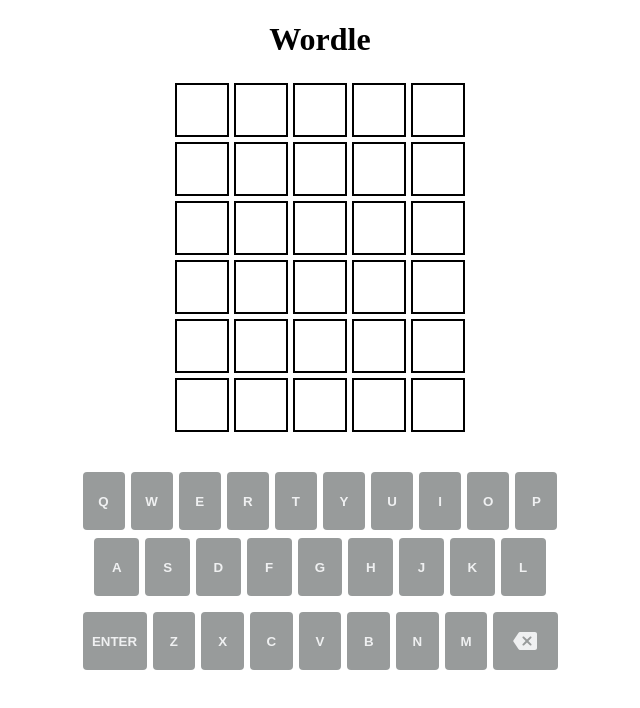
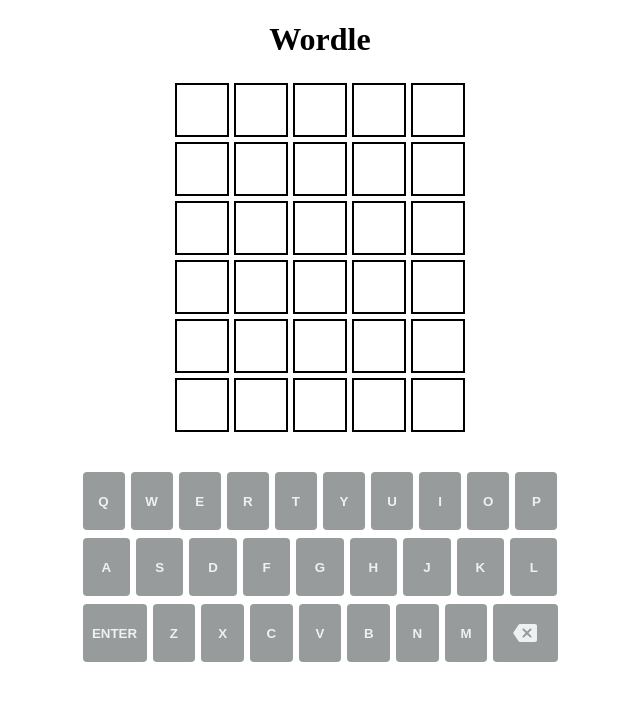
Before and after one commit to jmitch1132/wordle-remake, a React (Create React App) app: page / in a window 1280 px wide. Both pictures are taken after a click on the button "EASY". Shown: the top 708 px of the page, without its empty margins (320-960 px from the left). Built offline with nearby package versions, Linux system fonts and the light colour scheme.

Commit message:
refactor

```diff
--- a/src/Components/App.tsx
+++ b/src/Components/App.tsx
@@ -11,11 +11,15 @@
     <>
       <h1 className="wordleHeader">Wordle</h1>
       {level && <Game level={level} setLevel={setLevel} />}
-      <div>
-        {!level && (
+      <div>{!level && <HowToPlayModal setLevel={setLevel} />}</div>
+    </>
+  );
+}
+
+function HowToPlayModal({ setLevel }: { setLevel: (level: string) => void }) {
+  return (
     <Dialog open>
       <h2 className="modalHeader">Wordle</h2>
-
       <DialogContent className="modalBody">
         <h4>How To Play:</h4>
         <ol
@@ -24,9 +28,7 @@
             fontFamily: "Franklin Gothic",
           }}
         >
-                <li>
-                  Use your keyboard to guess a five letter word in six tries
-                </li>
+          <li>Use your keyboard to guess a five letter word in six tries</li>
           <li>Hit Enter to submit your guess</li>
           <li>
             The tiles will change color to guide you
@@ -54,9 +56,6 @@
         </Button>
       </span>
     </Dialog>
-        )}
-      </div>
-    </>
   );
 }
 
--- a/src/Components/Game.tsx
+++ b/src/Components/Game.tsx
@@ -94,24 +94,16 @@
 }: AlertProps) {
   const index = guesses.findIndex((g) => g == null);
   const turns = index !== -1 ? index : 6;
+  const isWinner = winGame ? "winner" : "loser";
 
   return (
     <div className="modal">
+      <div>
+        <h1>{winGame ? "You Win!" : "Loser!"}</h1>
         {winGame && (
-        <div>
-          <h1>You Win!</h1>
           <p className="desc">You found the word in {turns} of 6 moves</p>
-          <p className="answer winner">{answer}</p>
-          <span className="actions">
-            <Button onClick={handlePlayAgain}>Play Again</Button>
-            <Button onClick={handleChangeLevel}>Change Level</Button>
-          </span>
-        </div>
         )}
-      {!winGame && (
-        <div>
-          <h1>Loser!</h1>
-          <p className="answer loser">{answer}</p>
+        <p className={`answer ${isWinner}`}>{answer}</p>
         <span className="actions">
           <Button className="playAgain" onClick={handlePlayAgain}>
             Play Again
@@ -121,7 +113,6 @@
           </Button>
         </span>
       </div>
-      )}
     </div>
   );
 }
--- a/src/Components/Keyboard.tsx
+++ b/src/Components/Keyboard.tsx
@@ -1,6 +1,12 @@
 import { BackspaceRounded } from "@mui/icons-material";
 import "../Styles/Keyboard.css";
 import clsx from "clsx";
+
+const rows = [
+  ["q", "w", "e", "r", "t", "y", "u", "i", "o", "p"],
+  ["a", "s", "d", "f", "g", "h", "j", "k", "l"],
+  ["Enter", "z", "x", "c", "v", "b", "n", "m", "Backspace"],
+];
 
 interface KeyboardProps {
   handleKeyDown: (key: string) => void;
@@ -16,60 +22,22 @@
 }: KeyboardProps) {
   function getKeyboardClassname(input: string) {
     const key = input.toUpperCase();
-    if (guessedLetters.has(key)) {
+    if (!guessedLetters.has(key)) return "";
+
     if (answer.includes(key)) {
       const correctIndex = answer.indexOf(key);
       for (const guess of guesses) {
-          if (!guess) continue;
-          for (let i = 0; i < guess.length; i++) {
-            if (guess[i] === key && i === correctIndex) {
+        if (guess && guess[correctIndex] === key) {
           return "keyboardCorrect";
-            }
         }
       }
       return "keyboardFound";
     }
     return "keyboardIncorrect";
   }
-    return "";
-  }
 
-  function getSpecialKeyClass(key: string) {
-    if (key === "Enter" || key === "Backspace") {
-      return "specialKey";
-    }
-    return "";
-  }
-
+  function renderKeyboardButton(key: string) {
     return (
-    <div className="keyboardSection">
-      <div className="keyboardRow">
-        {["q", "w", "e", "r", "t", "y", "u", "i", "o", "p"].map((key) => (
-          <button
-            className={clsx("keyboardButton", getKeyboardClassname(key))}
-            onClick={() => handleKeyDown(key)}
-            key={key}
-          >
-            {key}
-          </button>
-        ))}
-      </div>
-      <div className="keyboardRow">
-        <div className="keyboardRow secondRow">
-          {["a", "s", "d", "f", "g", "h", "j", "k", "l"].map((key) => (
-            <button
-              className={clsx("keyboardButton", getKeyboardClassname(key))}
-              onClick={() => handleKeyDown(key)}
-              key={key}
-            >
-              {key}
-            </button>
-          ))}
-        </div>
-      </div>
-      <div className="keyboardRow">
-        {["Enter", "z", "x", "c", "v", "b", "n", "m", "Backspace"].map(
-          (key) => (
       <button
         className={clsx(
           "keyboardButton",
@@ -81,11 +49,25 @@
       >
         {key === "Backspace" ? <BackspaceRounded /> : key}
       </button>
-          )
-        )}
+    );
+  }
+
+  return (
+    <div className="keyboardSection">
+      {rows.map((row, index) => (
+        <div
+          className={clsx("keyboardRow", index === 1 ? "secondRow" : "")}
+          key={index}
+        >
+          {row.map(renderKeyboardButton)}
         </div>
+      ))}
     </div>
   );
 }
 
+function getSpecialKeyClass(key: string) {
+  return ["Enter", "Backspace"].includes(key) ? "specialKey" : "";
+}
+
 export default Keyboard;
--- a/src/Components/index.ts
+++ b/src/Components/index.ts
@@ -1,3 +1,4 @@
 export {default as App} from './App';
 export {default as Board} from './Board';
 export {default as Game} from './Game';
+export {default as Keyboard} from './Keyboard';
--- a/src/Styles/App.css
+++ b/src/Styles/App.css
@@ -6,7 +6,7 @@
 }
 
 .wordleHeader {
-    margin-bottom: 0;;
+    margin-bottom: 0;
 }
 
 .modalBody h4{
@@ -16,10 +16,9 @@
 .buttons{
     display: flex;
     justify-content: center;
-    margin-bottom: 5px;
+    margin-bottom: 10px;
     column-gap: 50px;
     color:white;
-    margin-bottom: 10px;;
 }
 
 .buttons .easy{
@@ -60,12 +59,10 @@
 
  .colors svg {
     vertical-align: middle;
-
  }
 
  .correctCircle svg {
     color: #7bc074;
-    vertical-align: middle;
  }
  .foundCircle svg {
     color: #dbc85b;
```
Lines whose indentation alone changed are shown as unchanged.
